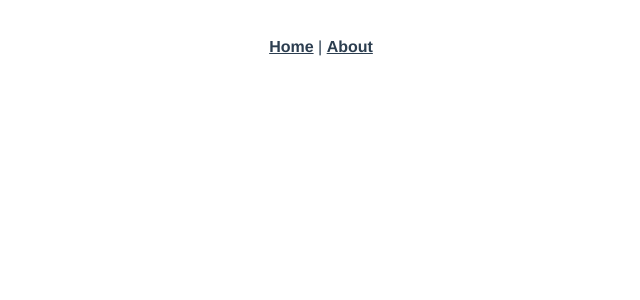
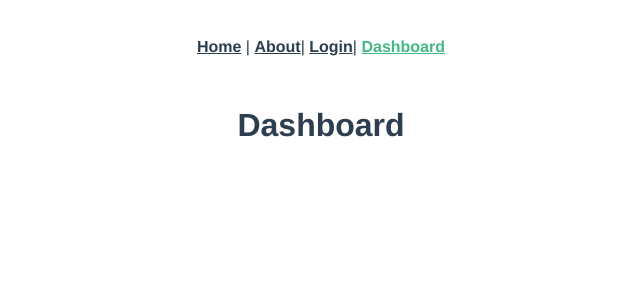
Before and after one commit to RomanStakhiv/vue-starter-kit, a Vue app: page /#/dashboard in a window 1280 px wide. Shown: the top 300 px of the page, without its empty margins (319-959 px from the left). Built offline with nearby package versions, Linux system fonts and the light colour scheme.

Commit message:
add private route

```diff
--- a/src/App.vue
+++ b/src/App.vue
@@ -2,7 +2,9 @@
   <div id="app">
     <div id="nav">
       <router-link to="/">Home</router-link> |
-      <router-link to="/about">About</router-link>
+      <router-link to="/about">About</router-link>|
+      <router-link to="/login">Login</router-link>|
+      <router-link to="/dashboard">Dashboard</router-link>
     </div>
     <router-view />
   </div>
--- a/src/router/index.js
+++ b/src/router/index.js
@@ -1,6 +1,7 @@
 import Vue from "vue";
 import VueRouter from "vue-router";
 import Home from "../views/Home.vue";
+import store from "@/store";
 
 Vue.use(VueRouter);
 
@@ -18,6 +19,21 @@ const routes = [
     // which is lazy-loaded when the route is visited.
     component: () =>
       import(/* webpackChunkName: "about" */ "../views/About.vue")
+  },
+  {
+    path: "/login",
+    name: "Login",
+    component: () =>
+      import(/* webpackChunkName: "login" */ "../views/Login.vue")
+  },
+  {
+    path: "/dashboard",
+    name: "Dashboard",
+    meta: {
+      requiresAuth: true
+    },
+    component: () =>
+      import(/* webpackChunkName: "dashboard" */ "../views/Dashboard.vue")
   }
 ];
 
@@ -25,4 +41,27 @@ const router = new VueRouter({
   routes
 });
 
+router.beforeEach((to, from, next) => {
+  const { user } = store.state;
+
+  if (to.meta.requiresAuth) {
+    if (user.isAuth) {
+      next();
+    } else {
+      next("login");
+    }
+  } else if (to.name === "Login") {
+    if (user.isAuth) {
+      next("dashboard");
+    } else {
+      next();
+    }
+  } else {
+    next();
+  }
+  console.log("to", to);
+  console.log("from", from);
+  console.log("next", next);
+});
+
 export default router;
--- a/src/store/index.js
+++ b/src/store/index.js
@@ -4,7 +4,11 @@ import Vuex from "vuex";
 Vue.use(Vuex);
 
 export default new Vuex.Store({
-  state: {},
+  state: {
+    user: {
+      isAuth: true
+    }
+  },
   mutations: {},
   actions: {},
   modules: {}
--- /dev/null
+++ b/src/views/Dashboard.vue
@@ -0,0 +1,13 @@
+<template>
+  <div class="Dashboard">
+    <h1>Dashboard</h1>
+  </div>
+</template>
+
+<script>
+export default {
+  name: "Dashboard"
+};
+</script>
+
+<style scoped></style>
--- a/src/views/Home.vue
+++ b/src/views/Home.vue
@@ -1,18 +1,14 @@
 <template>
   <div class="home">
     <img alt="Vue logo" src="../assets/logo.png" />
-    <HelloWorld msg="Welcome to Your Vue.js App" />
   </div>
 </template>
 
 <script>
 // @ is an alias to /src
-import HelloWorld from "@/components/HelloWorld.vue";
 
 export default {
   name: "Home",
-  components: {
-    HelloWorld
-  }
+  components: {}
 };
 </script>
--- /dev/null
+++ b/src/views/Login.vue
@@ -0,0 +1,13 @@
+<template>
+  <div class="Login">
+    <h1>Login</h1>
+  </div>
+</template>
+
+<script>
+export default {
+  name: "Login"
+};
+</script>
+
+<style scoped></style>
```
